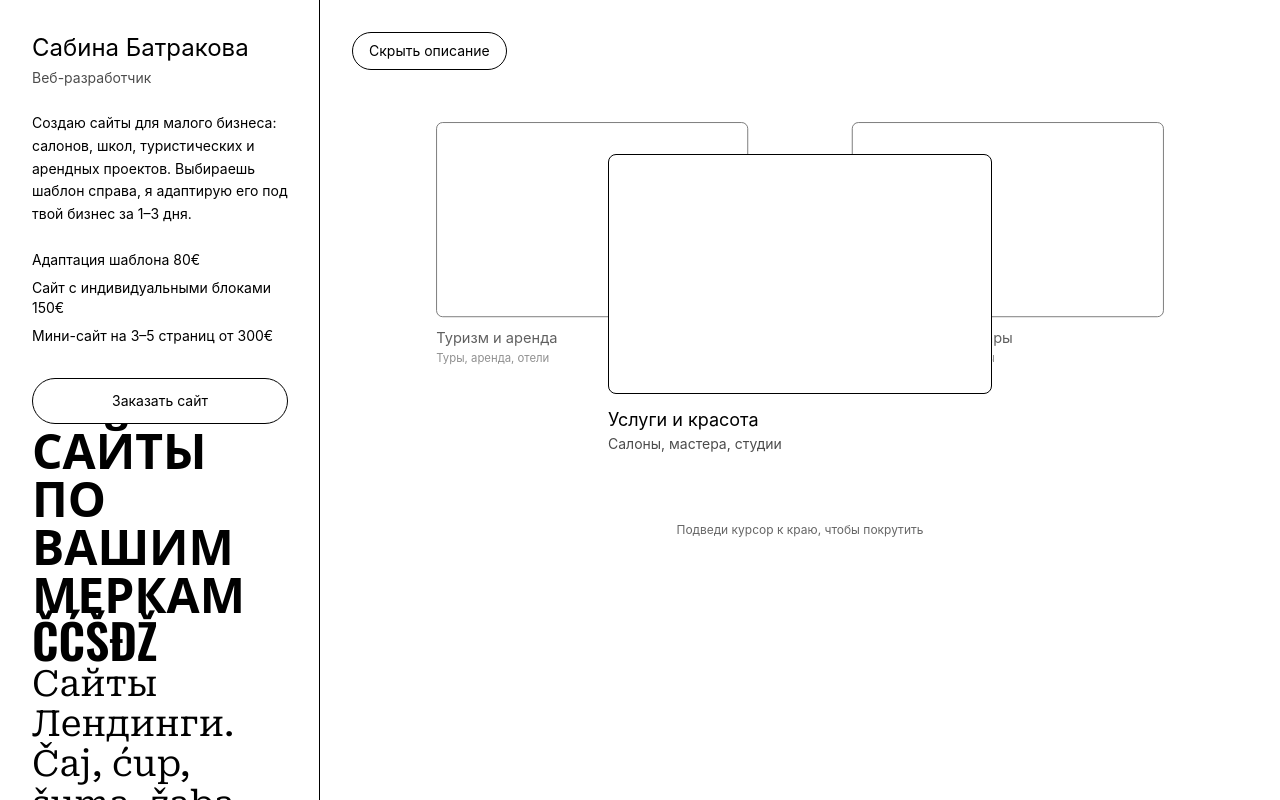
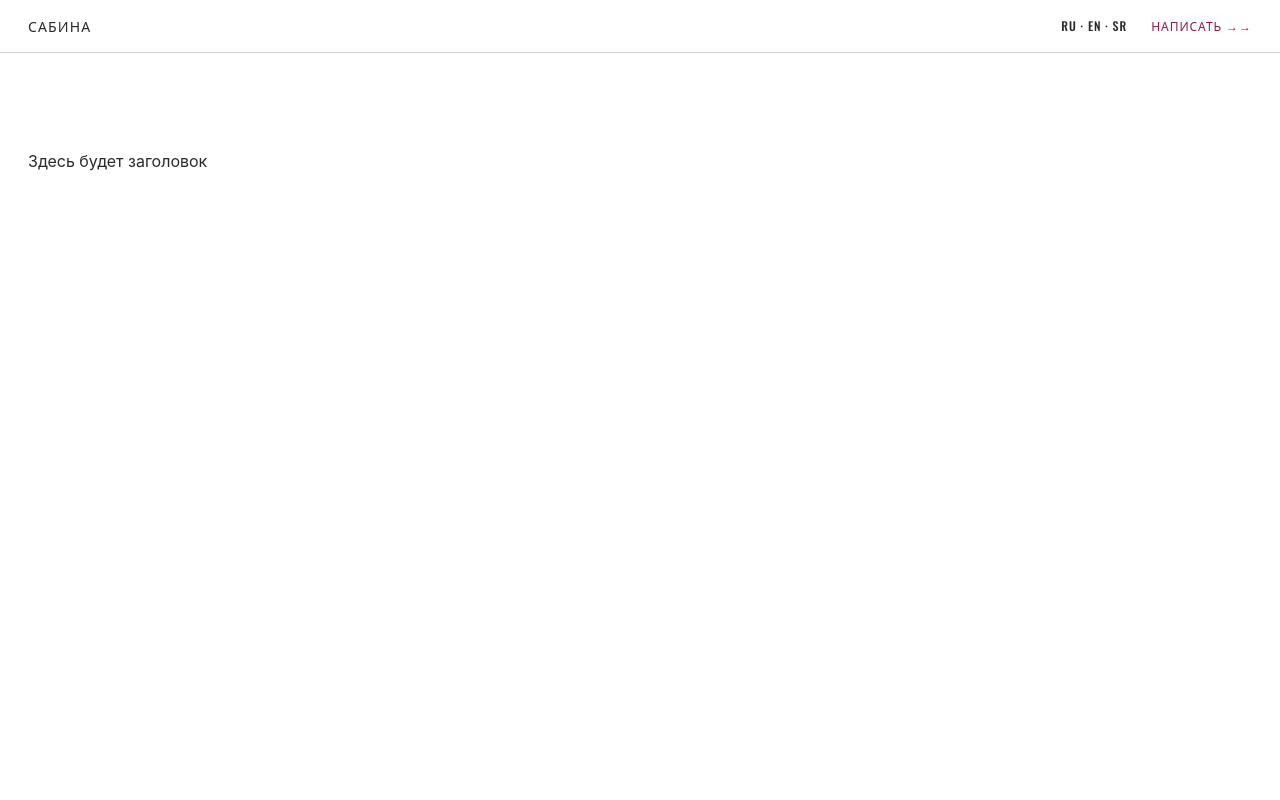
Before and after one commit to SabinaBatrakova/catalog-site, a React (Vite) app: page / in a window 1280 px wide. Built offline with nearby package versions, Linux system fonts and the light colour scheme.

Commit message:
feat: add editorial tokens, fonts and page skeleton with header

```diff
--- /dev/null
+++ b/src/components/home/SiteHeader.tsx
@@ -0,0 +1,26 @@
+import { contacts } from "@/lib/contacts";
+
+export function SiteHeader() {
+  return (
+    <header className="sticky top-0 z-50 flex items-center justify-between border-b border-line bg-paper px-7 py-4">
+      <a
+        href="#top"
+        className="font-display text-sm font-medium uppercase tracking-[0.08em]"
+      >
+        Сабина
+      </a>
+
+      <div className="flex items-center gap-6 font-display text-xs font-medium uppercase tracking-[0.08em]">
+        <span>RU · EN · SR</span>
+        <a
+          href={contacts[0].href}
+          target="_blank"
+          rel="noreferrer"
+          className="text-accent"
+        >
+          Написать →→
+        </a>
+      </div>
+    </header>
+  );
+}
--- a/src/pages/Catalog.tsx
+++ b/src/pages/Catalog.tsx
@@ -1,226 +1,13 @@
-import { Link } from "react-router-dom";
-import { useEffect, useRef, useState } from "react";
-import type { PointerEvent, TouchEvent } from "react";
-import { contacts } from "@/lib/contacts";
-
-const niches = [
-  {
-    templateId: "beauty-1",
-    label: "Услуги и красота",
-    desc: "Салоны, мастера, студии",
-    live: true,
-  },
-  {
-    templateId: "school-1",
-    label: "Обучение и семинары",
-    desc: "Школы, семинары, курсы",
-    live: true,
-  },
-  {
-    templateId: "rental-1",
-    label: "Туризм и аренда",
-    desc: "Туры, аренда, отели",
-    live: true,
-  },
-];
-
-const RADIUS_X = 240;
-const RADIUS_Y = 40;
-const DEAD_ZONE = 0.3;
-const MAX_SPEED = 0.03;
-const PIXELS_PER_CARD = 120;
+import { SiteHeader } from "@/components/home/SiteHeader";
 
 export function Catalog() {
-  const [isOpen, setIsOpen] = useState(true);
-  const [rotation, setRotation] = useState(0);
-  const velocityRef = useRef(0);
-  const draggingRef = useRef(false);
-  const touchXRef = useRef(0);
-
-  const count = niches.length;
-  const frontIndex = ((Math.round(rotation) % count) + count) % count;
-
-  useEffect(() => {
-    let frame = 0;
-
-    const tick = () => {
-      setRotation((r) => {
-        if (draggingRef.current) return r;
-        if (velocityRef.current !== 0) return r + velocityRef.current;
-        const target = Math.round(r);
-        const diff = target - r;
-        return Math.abs(diff) < 0.001 ? target : r + diff * 0.1;
-      });
-      frame = requestAnimationFrame(tick);
-    };
-
-    frame = requestAnimationFrame(tick);
-    return () => cancelAnimationFrame(frame);
-  }, []);
-
-  const handlePointerMove = (e: PointerEvent<HTMLDivElement>) => {
-    if (e.pointerType !== "mouse") return;
-
-    const rect = e.currentTarget.getBoundingClientRect();
-    const pos = ((e.clientX - rect.left) / rect.width) * 2 - 1;
-    const distance = Math.abs(pos);
-
-    if (distance < DEAD_ZONE) {
-      velocityRef.current = 0;
-      return;
-    }
-
-    const strength = (distance - DEAD_ZONE) / (1 - DEAD_ZONE);
-    velocityRef.current = Math.sign(pos) * strength * MAX_SPEED;
-  };
-
-  const handlePointerLeave = () => {
-    velocityRef.current = 0;
-  };
-
-  const handleTouchStart = (e: TouchEvent<HTMLDivElement>) => {
-    draggingRef.current = true;
-    velocityRef.current = 0;
-    touchXRef.current = e.touches[0].clientX;
-  };
-
-  const handleTouchMove = (e: TouchEvent<HTMLDivElement>) => {
-    const x = e.touches[0].clientX;
-    const delta = x - touchXRef.current;
-    touchXRef.current = x;
-    setRotation((r) => r - delta / PIXELS_PER_CARD);
-  };
-
-  const handleTouchEnd = () => {
-    draggingRef.current = false;
-  };
-
   return (
-    <div className="flex min-h-screen flex-col md:h-screen md:flex-row">
-      <aside
-        className={`w-full shrink-0 overflow-hidden border-b transition-all duration-300 md:border-b-0 ${
-          isOpen ? "md:w-80 md:border-r" : "md:w-0"
-        }`}
-      >
-        <div className="flex w-full flex-col p-6 md:h-full md:w-80 md:overflow-y-auto md:p-8">
-          <h1 className="text-2xl">Сабина Батракова</h1>
-          <p className="mt-1 text-sm opacity-70">Веб-разработчик</p>
-
-          <p className="mt-6 text-sm leading-relaxed">
-            Создаю сайты для малого бизнеса: салонов, школ, туристических и
-            арендных проектов. Выбираешь шаблон справа, я адаптирую его под твой
-            бизнес за 1–3 дня.
-          </p>
-
-          <ul className="mt-6 space-y-2 text-sm">
-            <li>Адаптация шаблона 80€</li>
-            <li>Сайт с индивидуальными блоками 150€</li>
-            <li>Мини-сайт на 3–5 страниц от 300€</li>
-          </ul>
-
-          <a
-            href={contacts[0].href}
-            target="_blank"
-            rel="noreferrer"
-            className="mt-8 rounded-full border px-5 py-3 text-center text-sm"
-          >
-            Заказать сайт
-          </a>
-
-          <p className="font-display text-5xl font-semibold uppercase">
-            Сайты по вашим меркам ČĆŠĐŽ
-          </p>
-          <p
-            className="font-serif text-4xl"
-            style={{
-              fontStretch: "62.5%",
-              fontVariationSettings: '"wdth" 62.5',
-            }}
-          >
-            Сайты Лендинги. Čaj, ćup, šuma, žaba, đak
-          </p>
-          <p className="font-hand text-3xl">
-            Привет, я Сабина. Čaj, ćup, šuma.
-          </p>
-
-          <div className="mt-4 flex flex-wrap gap-3">
-            {contacts.map((c) => (
-              <a
-                key={c.label}
-                href={c.href}
-                target="_blank"
-                rel="noreferrer"
-                className="text-sm underline"
-              >
-                {c.label}
-              </a>
-            ))}
-          </div>
-        </div>
-      </aside>
-
-      <main className="overflow-x-hidden p-4 md:flex-1 md:overflow-y-auto md:p-8">
-        <button
-          onClick={() => setIsOpen(!isOpen)}
-          className="mb-6 hidden rounded-full border px-4 py-2 text-sm md:block"
-        >
-          {isOpen ? "Скрыть описание" : "Показать описание"}
-        </button>
-
-        <div
-          className="relative h-[300px] touch-pan-y md:h-[420px]"
-          onPointerMove={handlePointerMove}
-          onPointerLeave={handlePointerLeave}
-          onTouchStart={handleTouchStart}
-          onTouchMove={handleTouchMove}
-          onTouchEnd={handleTouchEnd}
-          onTouchCancel={handleTouchEnd}
-        >
-          <div className="absolute inset-0 origin-center scale-[0.7] md:scale-100">
-            {niches.map((n, i) => {
-              const angle = ((i - rotation) * 2 * Math.PI) / count;
-              const depth = Math.cos(angle);
-              const x = Math.sin(angle) * RADIUS_X;
-              const y = (depth - 1) * RADIUS_Y;
-              const closeness = (depth + 1) / 2;
-              const scale = 0.75 + 0.25 * closeness;
-              const isFront = i === frontIndex;
-
-              return (
-                <Link
-                  key={n.templateId}
-                  to={`/templates/${n.templateId}`}
-                  className={`absolute left-1/2 top-1/2 w-96 ${
-                    isFront ? "" : "pointer-events-none"
-                  }`}
-                  style={{
-                    transform: `translate(-50%, -50%) translate(${x}px, ${y}px) scale(${scale})`,
-                    zIndex: Math.round(closeness * 10),
-                    opacity: 0.5 + 0.5 * closeness,
-                  }}
-                >
-                  <div className="relative h-60 w-96 overflow-hidden rounded-lg border bg-white">
-                    <iframe
-                      src={`/templates/${n.templateId}`}
-                      title={n.label}
-                      scrolling="no"
-                      className="pointer-events-none absolute left-0 top-0 h-[800px] w-[1280px] origin-top-left scale-[0.3]"
-                    />
-                  </div>
-                  <h2 className="mt-3 text-lg">{n.label}</h2>
-                  <p className="text-sm opacity-70">{n.desc}</p>
-                </Link>
-              );
-            })}
-          </div>
-        </div>
-
-        <p className="mt-2 text-center text-xs opacity-60">
-          <span className="md:hidden">Листай пальцем влево-вправо</span>
-          <span className="hidden md:inline">
-            Подведи курсор к краю, чтобы покрутить
-          </span>
-        </p>
+    <div id="top" className="min-h-screen bg-paper text-ink">
+      <SiteHeader />
+      <main>
+        <section className="px-7 py-24">
+          <p>Здесь будет заголовок</p>
+        </section>
       </main>
     </div>
   );
```
